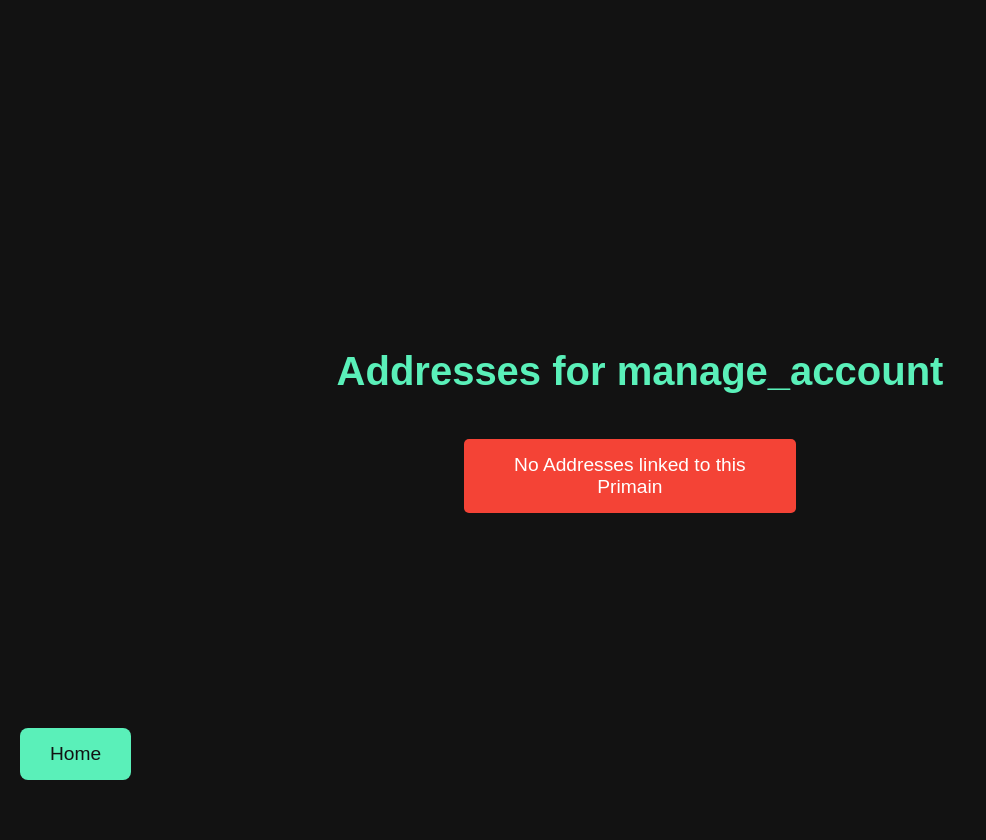
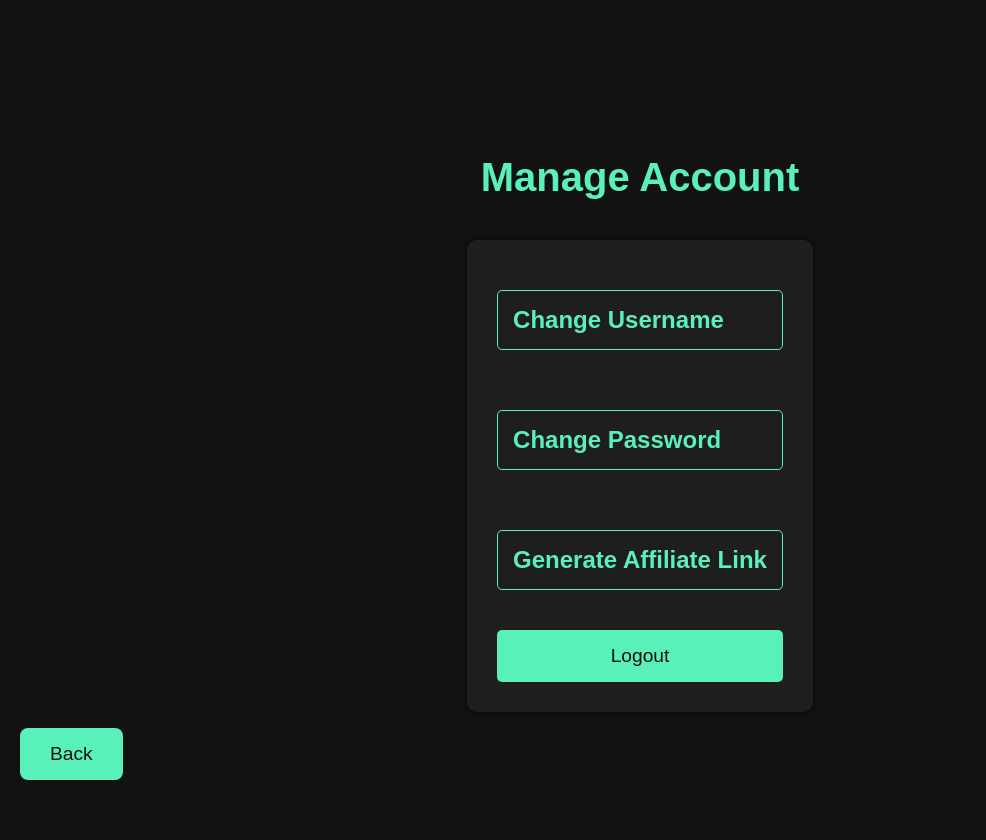
Before and after one commit to swupel/primain-service, a Flask app: page /manage_account in a window 1280 px wide. Shown: the whole page, without its empty margins (0-986 px from the left). Run offline with Flask 3, Linux system fonts and the light colour scheme; a user stored in the database is signed in; parts of the project's set-up code (start-up, migrations or seed data) failed here and were passed over.

Commit message:
Added account managment

```diff
--- a/app.py
+++ b/app.py
@@ -495,12 +495,12 @@ def login():
     if request.method == 'POST':
         username = request.form['username']
         password = request.form['password']
+
         user = User.query.filter_by(username=username).first()
 
         if user and check_password_hash(user.password, password):
             if user.email_verified:
                 login_user(user)
-                flash('Login successful!', 'success')
                 return redirect(url_for('index'))
             else:
                 flash('Please verify your email before logging in.', 'danger')
@@ -720,6 +720,23 @@ def check_primain_availability():
     else:
         return jsonify({'available': False})  # Invalid input
 
+@app.route('/check_username_availability')
+def check_username_availability():
+    """Check if the Primain name is available."""
+    username = request.args.get('username')
+    print(username)
+    if username:
+        # Check if the Primain already exists in the database
+        user = User.query.filter_by(username=username).first()
+
+        if user:
+            return jsonify({'available': False})  # Not available
+        else:
+            return jsonify({'available': True})  # Available
+    else:
+        print("invalid")
+        return jsonify({'available': False})  # Invalid input
+
 @app.route('/delete_adress<primain_name>', methods=['DELETE', 'GET'])
 @login_required
 def delete_address(primain_name):
@@ -877,6 +894,53 @@ def view_owned_primains():
         flash('No Primains found for this user.', 'info')
         return render_template('view_owned_primains.html')
 
+@app.route('/change_username', methods=['POST'])
+@login_required
+def change_username():
+    new_username = request.form['username']
+    password = request.form['password']
+
+    user = current_user
+    if check_password_hash(user.password, password):
+        user.username=new_username
+        try:
+            db.session.commit()
+            flash('Updated username!', 'success')
+            return redirect(url_for('manage_account'))
+        except:
+            db.session.rollback()
+            flash('Username is already taken!', 'danger')
+            return redirect(url_for('manage_account'))
+
+    return redirect(url_for('manage_account'))
+
+@app.route('/change_password', methods=['POST'])
+@login_required
+def change_password():
+    current_password = request.form['current_password']
+    new_password = request.form['new_password']
+
+    user = current_user
+    if check_password_hash(user.password, current_password):
+        user.password = generate_password_hash(new_password, method='scrypt')
+        db.session.commit()
+        flash('Your password has been updated!', 'success')
+
+    return redirect(url_for('manage_account'))
+
+@app.route('/manage_account')
+@login_required
+def manage_account():
+    user_name = current_user.username
+    return render_template('manage_account.html', user_name=user_name)
+
+@app.route('/generate_affiliate_link')
+@login_required
+def generate_affiliate_link():
+    user_id = current_user.id
+    affiliate_link = f"https://swupelpms.org/affiliate/{user_id}"
+    return affiliate_link  # Logic to generate an affiliate link for the user
+
 
 # Run file if executed directly
 if __name__ == '__main__':
--- a/static/style.css
+++ b/static/style.css
@@ -329,3 +329,76 @@ li a:hover {
 .edit-button i {
     margin-right: 5px;
 }
+
+.manage-account-button {
+    position: absolute;
+    top: 20px; /* Position it at the top */
+    right: 20px; /* Position it to the right */
+    background-color: #5af0b9;
+    color: #121212;
+    padding: 10px 20px;
+    border-radius: 5px;
+    text-decoration: none;
+    font-size: 1rem;
+    transition: background-color 0.3s;
+    cursor: pointer;
+}
+
+.manage-account-button:hover {
+    background-color: #4dc0a1;
+}
+
+.form-container {
+    display: flex;
+    flex-direction: column;
+    gap: 30px;
+    background-color: #1e1e1e;
+    padding: 30px;
+    border-radius: 10px;
+    box-shadow: 0 0 10px rgba(0, 0, 0, 0.5);
+}
+
+form {
+    display: flex;
+    flex-direction: column;
+    gap: 15px;
+}
+
+label {
+    font-size: 1rem;
+    color: #5af0b9;
+}
+
+input[type="text"], input[type="password"] {
+    padding: 10px;
+    font-size: 1rem;
+    border: none;
+    border-radius: 5px;
+    background-color: #333;
+    color: #ffffff;
+}
+
+input[type="text"]:focus, input[type="password"]:focus {
+    outline: none;
+    background-color: #444;
+}
+
+.affiliate-link-section {
+    display: flex;
+    flex-direction: column;
+    gap: 10px;
+    background-color: #1e1e1e;
+    padding: 20px;
+    border-radius: 10px;
+    box-shadow: 0 0 10px rgba(0, 0, 0, 0.5);
+}
+
+.affiliate-link-section input {
+    padding: 10px;
+    font-size: 1rem;
+    border: none;
+    border-radius: 5px;
+    background-color: #333;
+    color: #ffffff;
+    cursor: pointer;
+}
--- a/templates/add_primain.html
+++ b/templates/add_primain.html
@@ -2,7 +2,7 @@
 {% block title %}Add new Adress to your Primain{% endblock %}
 {% block content %}
 <header>
-    <h1>Add new Adress to your Primain</h1>
+    <h1>Add new Address to your Primain</h1>
 </header>
 <main>
     <form id="primain-form" method="POST">
--- a/templates/get_address.html
+++ b/templates/get_address.html
@@ -10,6 +10,7 @@
         <input type="text" id="primainName" name="primainName" required>
         <button type="submit" class="button">Get Addresses</button>
     </form>
+    <p><a href="{{ url_for('about') }}">What is all this? Check our F.A.Q!</a></p>
 
     <div id="messageContainer" class="message" style="display: none;"></div>
 
--- a/templates/index.html
+++ b/templates/index.html
@@ -3,6 +3,7 @@
 {% block content %}
 <header>
     <h1>Swupel Primain Service</h1>
+    <a href="/manage_account" class="manage-account-button">Manage Account</a> <!-- Added button -->
 </header>
 <main>
     <div class="button-container">
@@ -10,6 +11,7 @@
         <a href="/view_owned_primains" class="button">View owned Primains</a>
         <a href="/" class="button">Primain to Address</a>
     </div>
+    <p><a href="{{ url_for('about') }}">What is all this? Check our F.A.Q!</a></p>
     <a href="/logout" class="back-button">Logout</a>
 </main>
 {% endblock %}
--- /dev/null
+++ b/templates/manage_account.html
@@ -0,0 +1,161 @@
+{% extends "base.html" %}
+{% block title %}Manage Account{% endblock %}
+{% block content %}
+<header>
+    <h1>Manage Account</h1>
+</header>
+<main>
+    <div class="form-container">
+        <!-- Change Username -->
+        <div class="collapsible">
+            <h2 class="collapsible-header" onclick="toggleForm('usernameForm')">Change Username</h2>
+            <div id="usernameForm" class="collapsible-content">
+                <form action="/change_username" method="POST">
+                    <div>
+                        <label for="username">New Username:</label>
+                        <span id="username-status"></span>
+                        <input type="text" id="username" name="username" required>
+                    </div>
+                    <label for="password">Password:</label>
+                    <input type="password" id="password" name="password" required>
+                    <button type="submit" class="form-button">Change Username</button>
+                </form>
+            </div>
+        </div>
+
+        <!-- Change Password -->
+        <div class="collapsible">
+            <h2 class="collapsible-header" onclick="toggleForm('passwordForm')">Change Password</h2>
+            <div id="passwordForm" class="collapsible-content">
+                <form action="/change_password" method="POST">
+                    <label for="current_password">Current Password:</label>
+                    <input type="password" id="current_password" name="current_password" required>
+                    <label for="new_password">New Password:</label>
+                    <input type="password" id="new_password" name="new_password" required>
+                    <button type="submit" class="form-button">Change Password</button>
+                </form>
+            </div>
+        </div>
+
+        <!-- Generate Affiliate Link -->
+        <div class="collapsible">
+            <h2 class="collapsible-header" onclick="toggleForm('affiliateLinkSection')">Generate Affiliate Link</h2>
+            <div id="affiliateLinkSection" class="collapsible-content">
+                <p>Share the following link with your friends to earn rewards:</p>
+                <div>
+                    <input type="text" id="affiliate_link" readonly value="http://primain.eu.loclx.io/{{ user_name }}">
+                </div>
+                <button onclick="copyAffiliateLink()" class="form-button small-button">Copy Affiliate Link</button>
+            </div>
+        </div>
+
+        <a href="/logout" class="button">Logout</a>
+    </div>
+
+    <a href="/home" class="back-button">Back</a>
+</main>
+
+<script>
+    function copyAffiliateLink() {
+        var link = document.getElementById('affiliate_link');
+        link.select();
+        link.setSelectionRange(0, 99999); /* For mobile devices */
+        document.execCommand("copy");
+        alert("Affiliate link copied: " + link.value);
+    }
+
+    function toggleForm(formId) {
+        var form = document.getElementById(formId);
+        if (form.style.display === "block") {
+            form.style.display = "none"; // Collapse
+        } else {
+            form.style.display = "block"; // Expand
+        }
+    }
+
+    // Initially hide all form contents
+    document.querySelectorAll('.collapsible-content').forEach(function(content) {
+        content.style.display = 'none';
+    });
+
+    document.getElementById('username').addEventListener('input', function() {
+        const primainName = this.value;
+
+        // Send AJAX request to check availability
+        if (primainName) {
+            fetch(`/check_username_availability?username=${encodeURIComponent(primainName)}`)
+                .then(response => response.json())
+                .then(data => {
+                    const statusElement = document.getElementById('username-status');
+                    if (data.available) {
+                        statusElement.innerHTML = '<span style="color: green;">✔️</span>'; // Available
+                    } else {
+                        statusElement.innerHTML = '<span style="color: red;">❌</span>'; // Not available
+                    }
+                })
+                .catch(error => {
+                    console.error('Error checking username availability:', error);
+                });
+        } else {
+            document.getElementById('username-status').innerHTML = ''; // Clear status if input is empty
+        }
+    });
+</script>
+
+<style>
+    .collapsible-header {
+        background-color: #1e1e1e;
+        color: #5af0b9;
+        padding: 15px;
+        cursor: pointer;
+        border: 1px solid #5af0b9;
+        border-radius: 5px;
+        margin-bottom: 10px;
+        transition: background-color 0.3s;
+    }
+
+    .collapsible-header:hover {
+        background-color: #4dc0a1; /* Change background on hover */
+    }
+
+    .collapsible-content {
+        padding: 15px;
+        background-color: #1e1e1e; /* Match original form background */
+        border: 1px solid #5af0b9;
+        border-radius: 5px;
+        margin-bottom: 10px;
+    }
+
+    /* Adjust input styles to match original forms */
+    .collapsible-content label {
+        font-size: 1rem;
+        color: #5af0b9;
+    }
+
+    .collapsible-content input[type="text"],
+    .collapsible-content input[type="password"] {
+        padding: 10px;
+        font-size: 1rem;
+        border: none;
+        border-radius: 5px;
+        background-color: #333;
+        color: #ffffff;
+        width: 100%;
+        margin-bottom: 10px;
+    }
+
+    .collapsible-content input[type="text"]:focus,
+    .collapsible-content input[type="password"]:focus {
+        outline: none;
+        background-color: #444;
+    }
+
+    /* Specific styling for the affiliate link input box */
+    #affiliate_link {
+        width: calc(100% - 22px); /* Adjusting width to include padding and border */
+        /* Ensure the height is consistent with other input fields */
+        height: 20px; /* Adjust this to match your design */
+    }
+</style>
+
+{% endblock %}
```
Also changed, not shown: instance/database.db (added).
